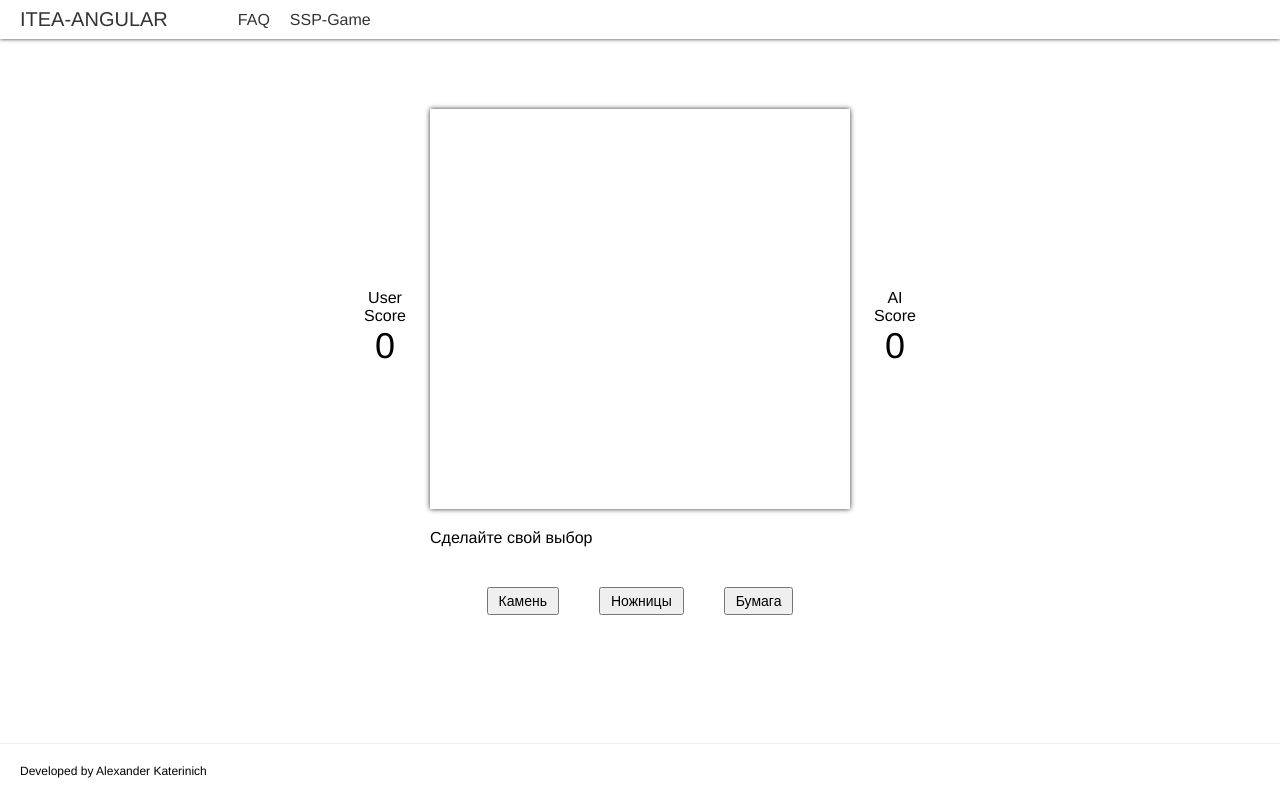
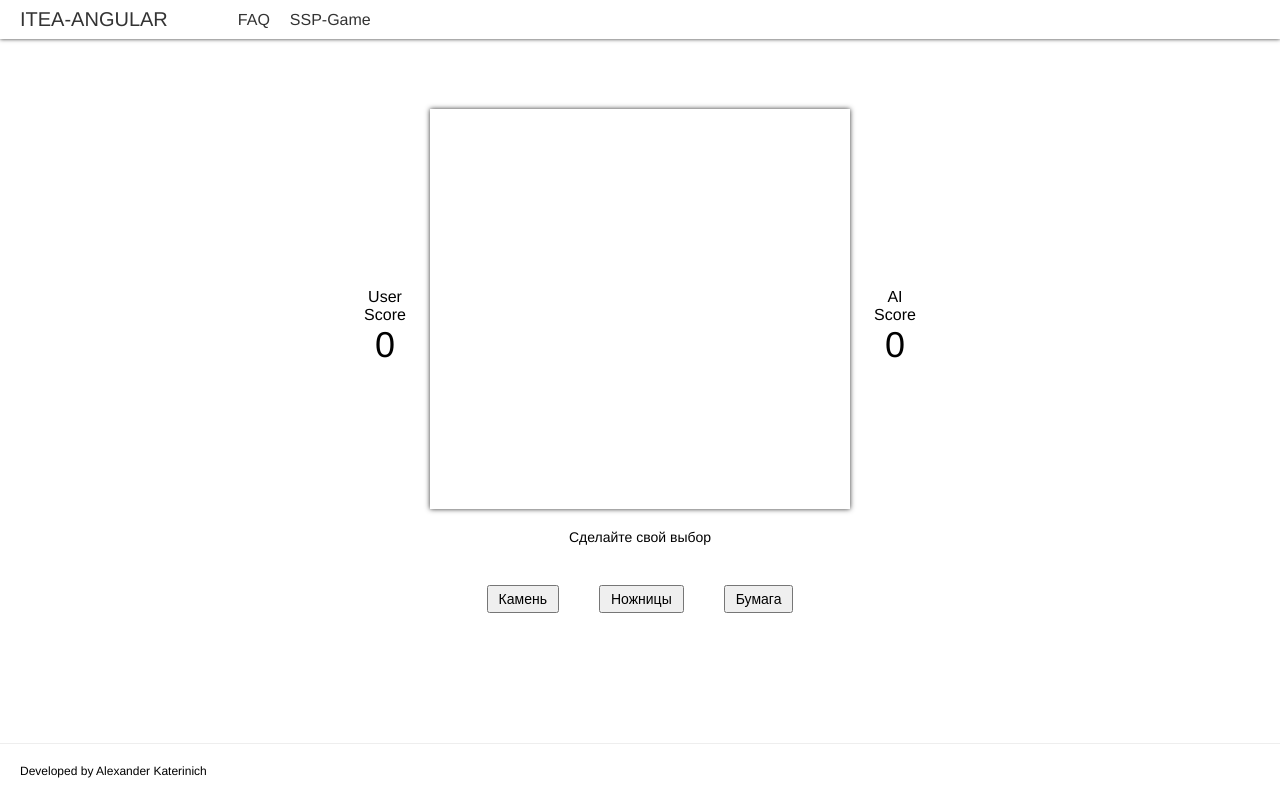
Before and after one commit to Pan1k/itea-angular, an Angular app: page /ssp-game in a window 1280 px wide. Built offline with nearby package versions, Linux system fonts and the light colour scheme.

Commit message:
Added results styles

```diff
--- a/src/app/pages/ssp-game/ssp-game.component.html
+++ b/src/app/pages/ssp-game/ssp-game.component.html
@@ -18,7 +18,7 @@
           </div>
         </div>
       </div>
-      <div *ngIf="!isGameStarted">Сделайте свой выбор</div>
+      <div *ngIf="!isGameStarted" class="message">Сделайте свой выбор</div>
       <div *ngIf="isGameStarted" class="result {{getResultClass(gameResult)}}">{{gameResultPhrases[gameResult]}}</div>
       <div *ngIf="isGameStarted" class="choice">AI выбрал {{getTitle(AIChoice)}}</div>
     </div>
--- a/src/app/pages/ssp-game/ssp-game.component.scss
+++ b/src/app/pages/ssp-game/ssp-game.component.scss
@@ -33,7 +33,13 @@
   }
 
   &__main {
-    flex: 1 1 auto;
+    width: 420px;
+    flex: none;
+
+    & > .message {
+      font-size: 14px;
+      text-align: center;
+    }
 
     & > .result {
       text-align: center;
@@ -53,13 +59,6 @@
       font-size: 14px;
     }
   }
-
-  .history-list {
-    height: 400px;
-    box-shadow: 0 0 5px #333;
-    margin-bottom: 20px;
-    overflow-y: scroll;
-  }
 }
 
 .game-frame-buttons {
@@ -76,6 +75,11 @@
 }
 
 .history-list {
+  height: 400px;
+  box-shadow: 0 0 5px #333;
+  margin-bottom: 20px;
+  overflow-y: scroll;
+
   &__item {
     display: flex;
     padding: 3px 8px;
```
